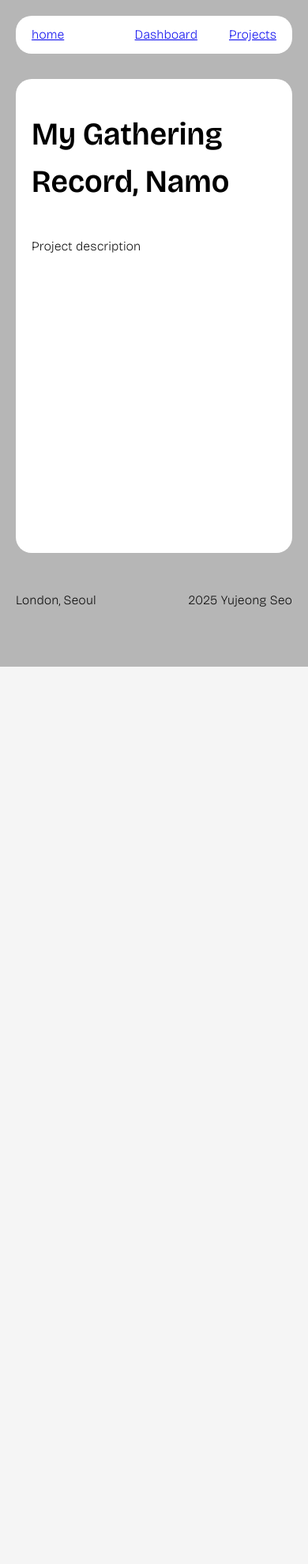
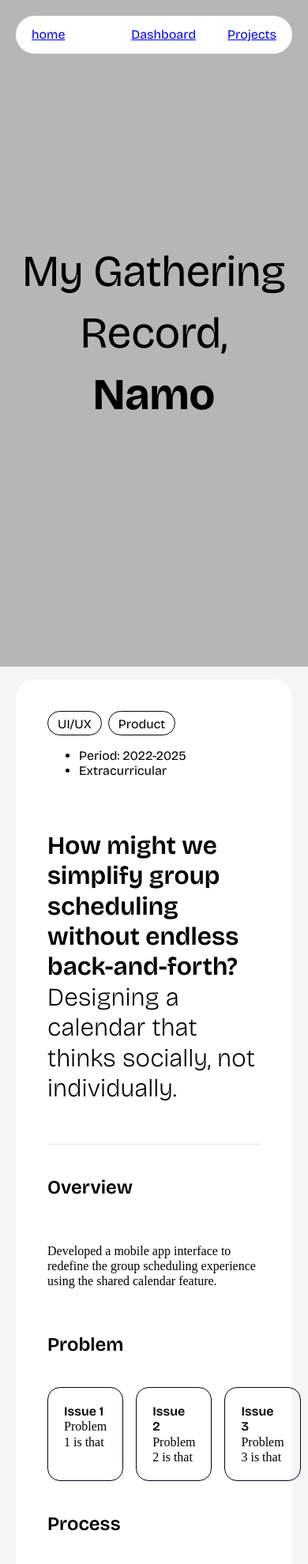
Before and after one commit to yujeong-seo/yujeong-seo.github.io, a plain HTML site: page projects/namo.html in a window 390 px wide. Shown: the top 1980 px of the page at 79% size. Before the commit the page ends 844 px from the top, so only its background shows below. Drawn offline with nearby package versions, Linux system fonts and the light colour scheme; files whose address does not match are found by name; a web font is replaced by a local one.

Commit message:
project page

```diff
--- a/css/main.css
+++ b/css/main.css
@@ -3,9 +3,7 @@
 	font-weight: 45 920;
 	font-style: normal;
 	font-display: swap;
-	src:
-    url("../assets/font/PretendardVariable.ttf") format("truetype")
-    url("../assets/font/PretendardVariable.woff2") format("woff2");
+	src: url("../assets/font/PretendardVariable.woff2") format("woff2");
 }
 
 @font-face {
@@ -18,12 +16,20 @@
 }
 
 :root {
-    --home-block-radius: 20px;
-    --block-gap: 32px;
-    --block-text-gap: 20px;
+    font-size: 16px;
+
+    --gap-xs: 0.25rem;
+    --gap-sm: 0.5rem;
+    --gap-md: 1rem;
+    --gap-lg: 2rem;
+    --gap-xl: 2.5rem;
+
+    --radius-sm: 1rem;
+    --radius-md: 1.5rem;
+    --radius-lg: 2rem;
+    --radius-xl: 4rem;
 
     --nav-height: 48px;
-    --nav-bottom-margin: 24px;
 
     --body-text-color: #020a0a;
     --highlight-text-color: #005b85;
@@ -32,17 +38,57 @@
 }
 
 * {
+    font-family: "Bricolage";
     box-sizing: border-box;
-    line-height: 150%;
+    line-height: 120%;
 }
 
 body {
-    font-family: "Bricolage";
-    font-weight: 200;
     margin: 0;
     background-color: var(--main-background);
 }
 
+/*
+TEXT STYLES
+*/
+
+.pret {font-family: "Pretendard";}
+.bold {font-weight: 620;}
+.regular {font-weight: 400;}
+.light {font-weight: 240;}
+
+.hero-header {
+    font-size: calc(3rem + 2vw);
+    text-align: center;
+    line-height: 140%;
+}
+
+.page-header {
+    margin: 1.25rem 0 0;
+    font-size: 2.5rem;
+}
+
+.section-header {font-size: 2rem;}
+.title-text {font-size: 1.5rem;}
+.subtitle-text {font-size: 1.25rem;}
+.body-text {font-size: 1rem;}
+.cap-text {font-size: 0.85rem;}
+
+
+/* Repeated Layouts */
+.hflex {
+    display: flex;
+    flex-direction: row;
+    gap: var(--gap-lg);
+}
+
+.vflex {
+    display: flex;
+    flex-direction: column;
+    gap: var(--gap-lg);
+}
+
+/* Top Naviation */
 header {
     width: 100%;
     height: auto;
@@ -51,26 +97,11 @@ header {
     padding: 20px;
 }
 
-/* Repeated Layouts */
-.hflex {
-    display: flex;
-    flex-direction: row;
-    gap: var(--block-gap);
-}
-
-.vflex {
-    display: flex;
-    flex-direction: column;
-    gap: var(--block-gap);
-}
-
-/* Top Naviation */
-
 #top-nav {
     width: 100%;
     max-width: 800px;
     height: var(--nav-height);
-    border-radius: var(--home-block-radius);
+    border-radius: var(--radius-md);
     padding: 12px 20px;
 
     display: flex;
@@ -81,7 +112,7 @@ header {
 
     margin-left: auto;
     margin-right: auto;
-    margin-bottom: var(--nav-bottom-margin);
+    margin-bottom: var(--gap-xl);
     background-color: var(--block-background);
 }
 
@@ -97,7 +128,7 @@ header {
     width: 100%;
     height: calc(100vh - 80px);
     min-height: 600px;
-    gap: var(--block-gap);
+    gap: var(--gap-lg);
     padding: 20px;
 
     position: relative;
@@ -126,9 +157,13 @@ header {
     align-self: stretch;
 }
 
-.hero-text {
-    font-size: calc(48px + 2vw);
-    font-weight: 650;
+#type-element {
+    color: #23008a;
+}
+
+.typed-cursor {
+    color: #23008aaa;
+    font-weight: 200;
 }
 
 #icons-container {
@@ -139,7 +174,7 @@ header {
 }
 
 .icon-block {
-    gap: var(--block-text-gap);
+    gap: var(--gap-sm);
 }
 
 .icon-image {
@@ -180,15 +215,10 @@ header {
     flex-direction: row;
     justify-content: space-between;
     align-items: center;
+    padding-bottom: 40px;
 }
 
 /* Projects List */
-.page-header {
-    margin: 20px 0px 0px 0px;
-    font-size: 40px;
-    font-weight: 600;
-    font-variation-settings: "wdth" 96;
-}
 
 #project-wrapper {
     width: 100%;
@@ -196,7 +226,7 @@ header {
     height: auto;
     padding: 20px;
     background-color: var(--block-background);
-    border-radius: var(--home-block-radius);
+    border-radius: var(--radius-md);
 }
 
 .project-block {
@@ -207,9 +237,6 @@ header {
     flex-direction: row;
     align-items: center;
     justify-content: space-between;
-
-    font-size: 20px;
-    font-weight: 400;
 }
 
 .project-link-wrapper {
@@ -227,14 +254,14 @@ header {
     display: flex;
     flex-direction: row;
     align-items: center;
-    gap: var(--block-text-gap);
+    gap: var(--gap-md);
 }
 
 .project-block-right {
     display: flex;
     flex-direction: row;
     align-items: center;
-    gap: var(--block-text-gap);
+    gap: var(--gap-md);
 }
 
 .project-color {
@@ -254,8 +281,6 @@ header {
 
 button, .project-tag{
     font-family: "Bricolage";
-    font-size: 14px;
-    font-weight: 300;
     padding: 6px 12px 4px;
     border-radius: 100px;
     border-width: 1px;
@@ -285,26 +310,73 @@ button, .project-tag{
 /* Project Page Elements */
 
 #detail-wrapper {
-    /* margin-top: 90vh; */
+    margin-top: 90vh;
     width: 100%;
     max-width: 1200px;
-    height: 600px;
+    height: auto;
     display: flex;
-    padding: 20px;
+    padding: 40px;
     flex-direction: column;
-    gap: 40px;
+    gap: 8px;
     background-color: var(--block-background);
-    border-radius: var(--home-block-radius);
+    border-radius: var(--radius-md);
 }
 
-.background-img {
+#hero-background {
     position: fixed;
     width: 100vw;
     height: 100vh;
     overflow: hidden;
+    display: flex;
+}
+
+#project-name {
+    max-width: 1000px;
+    padding: 1.5rem;
+    margin: auto;
+    position: relative;
+}
+
+#background-img {
+    position: absolute;
+    width: 100%;
+    height: 100%;
     pointer-events: none;
     background-size: cover;
     background-position: center;
-
     background-color: rgb(182, 182, 182);
 }
+
+.project-row {
+    display: grid;
+    grid-template-columns: 1fr 3fr;
+    gap: var(--gap-lg);
+    align-items: baseline;
+}
+
+.hline {
+    width: 100%;
+    height: 1.5px;
+    background-color: #e5e5e5;
+}
+
+.problem-wrapper {
+    width: 100%;
+    display: flex;
+    flex-direction: row;
+    gap: var(--gap-md);
+}
+
+.problem-block {
+    width: 100%;
+    padding: 20px;
+    border: #02021a solid 1px;
+    border-radius: var(--radius-sm);
+}
+
+@media (max-width: 800px) {
+    .project-row {
+        grid-template-columns: 1fr;
+        gap: var(--gap-sm);
+    }
+}
--- a/projects/namo.html
+++ b/projects/namo.html
@@ -5,6 +5,10 @@
     <title> YS </title> <!--Website Title-->
     <link rel="stylesheet" href="../css/main.css">
     <script type="module" src="js/main.js"></script>
+
+    <!-- Swiper JS -->
+    <link rel="stylesheet" href="https://cdn.jsdelivr.net/npm/swiper@12/swiper-bundle.min.css"/>
+    <script src="https://cdn.jsdelivr.net/npm/swiper@12/swiper-bundle.min.js"></script>
 </head>
 
 <body>
@@ -18,14 +22,78 @@
         </nav>
     </header>
 
-    <div class="background-img"></div>
+    <!-- Hero Background Wrapper -->
+    <div id="hero-background">
+        <div id="background-img"></div>
+        <h1 id="project-name" class="hero-header">
+            <span class="regular"> My Gathering Record,</span> Namo
+        </h1>
+    </div>
+
     <section id="main-wrapper">
         <main id="detail-wrapper">
-            <h2 class="page-header">
-                My Gathering Record, Namo
-            </h2>
-            Project description
+            <div class="project-row">
+                <!-- Information Block -->
+                <div>
+                <div class="project-tag-container hflex">
+                    <div class="project-tag">UI/UX</div>
+                    <div class="project-tag">Product</div>
+                </div>
+                <ul>
+                    <li> Period: 2022-2025</li>
+                    <li> Extracurricular </li>
+                </ul>
+                </div>
+
+                <!-- Subtitle -->
+                <h4 class="section-header light">
+                    <span class="bold"> How might we simplify group scheduling without endless back-and-forth?</span>
+                    Designing a calendar that thinks socially, not individually.
+                </h4>
+            </div>
+
+            <div class="hline"></div>
+
+            <!-- Content: Overview -->
+            <div class="project-row">
+                <h4 class="title-text bold"> Overview </h4>
+                <p class="body-text pret">
+                    Developed a mobile app interface to redefine the group
+                    scheduling experience using the shared calendar feature.
+                </p>
+            </div>
+
+            <!-- Content: Problem -->
+            <div class="project-row">
+                <h4 class="title-text bold"> Problem </h4>
+                <div class="problem-wrapper">
+                    <div class="problem-block">
+                        <span class="bold"> Issue 1 </span><br>
+                        <span class="pret light"> Problem 1 is that </span>
+                    </div>
+                    <div class="problem-block">
+                        <span class="bold"> Issue 2 </span><br>
+                        <span class="pret light"> Problem 2 is that </span>
+                    </div>
+                    <div class="problem-block">
+                        <span class="bold"> Issue 3 </span><br>
+                        <span class="pret light"> Problem 3 is that </span>
+                    </div>
+                </div>
+            </div>
+
+            <!-- Content: Swiper -->
+            <div class="project-row">
+                <h4 class="title-text bold"> Process </h4>
+            </div>
+
+            <!-- Content: Non Swiper -->
+            <div class="project-row">
+                <h4 class="title-text bold"> Solution </h4>
+            </div>
         </main>
+
+        <!-- Block for contact -->
 
         <footer id="footer">
             <p> London, Seoul </p>
```
Also changed, not shown: index.html (+15 -3 lines), projects.html (+4 -4 lines), test.html (added, +97 -0 lines), js/slider.js (deleted), 1 other file.
